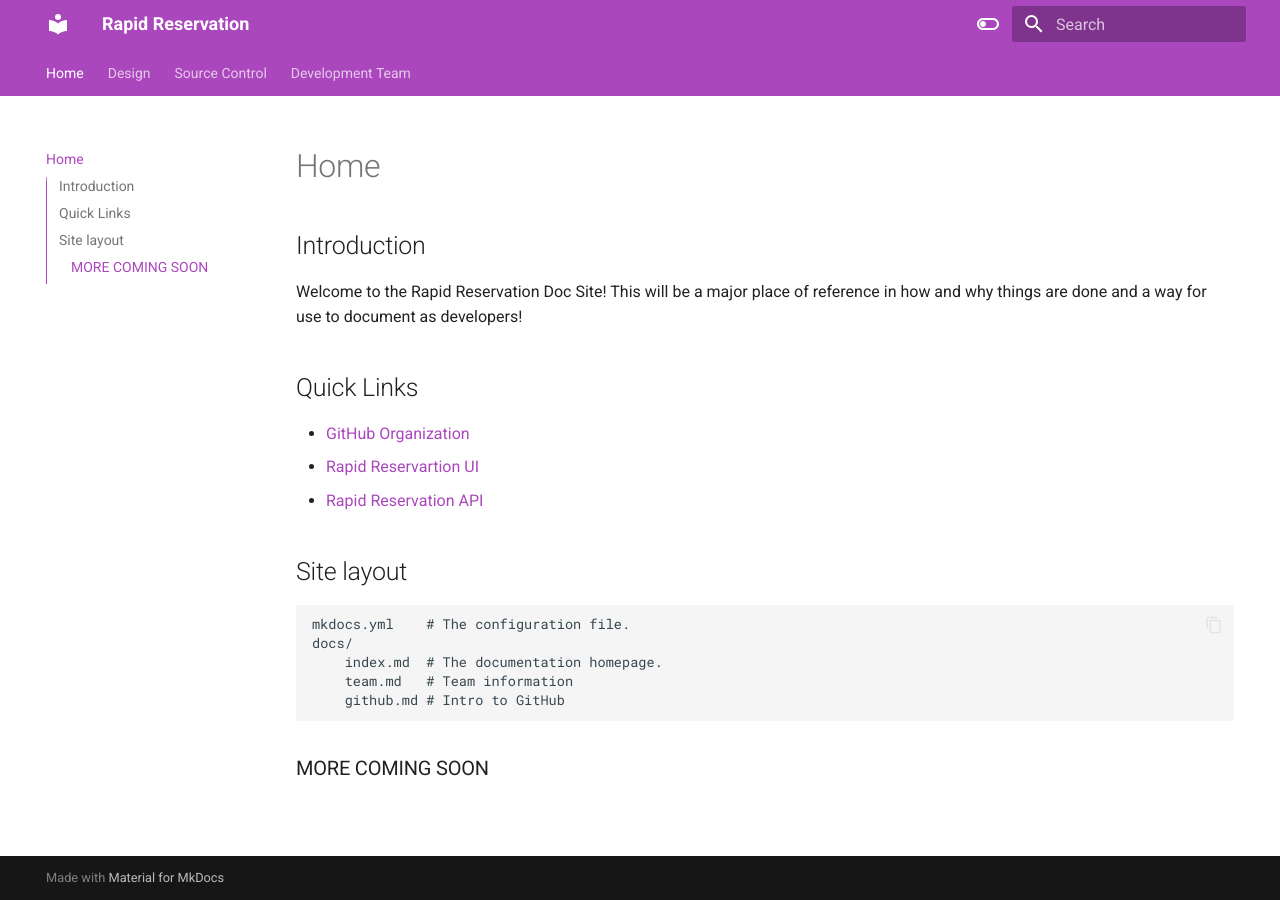
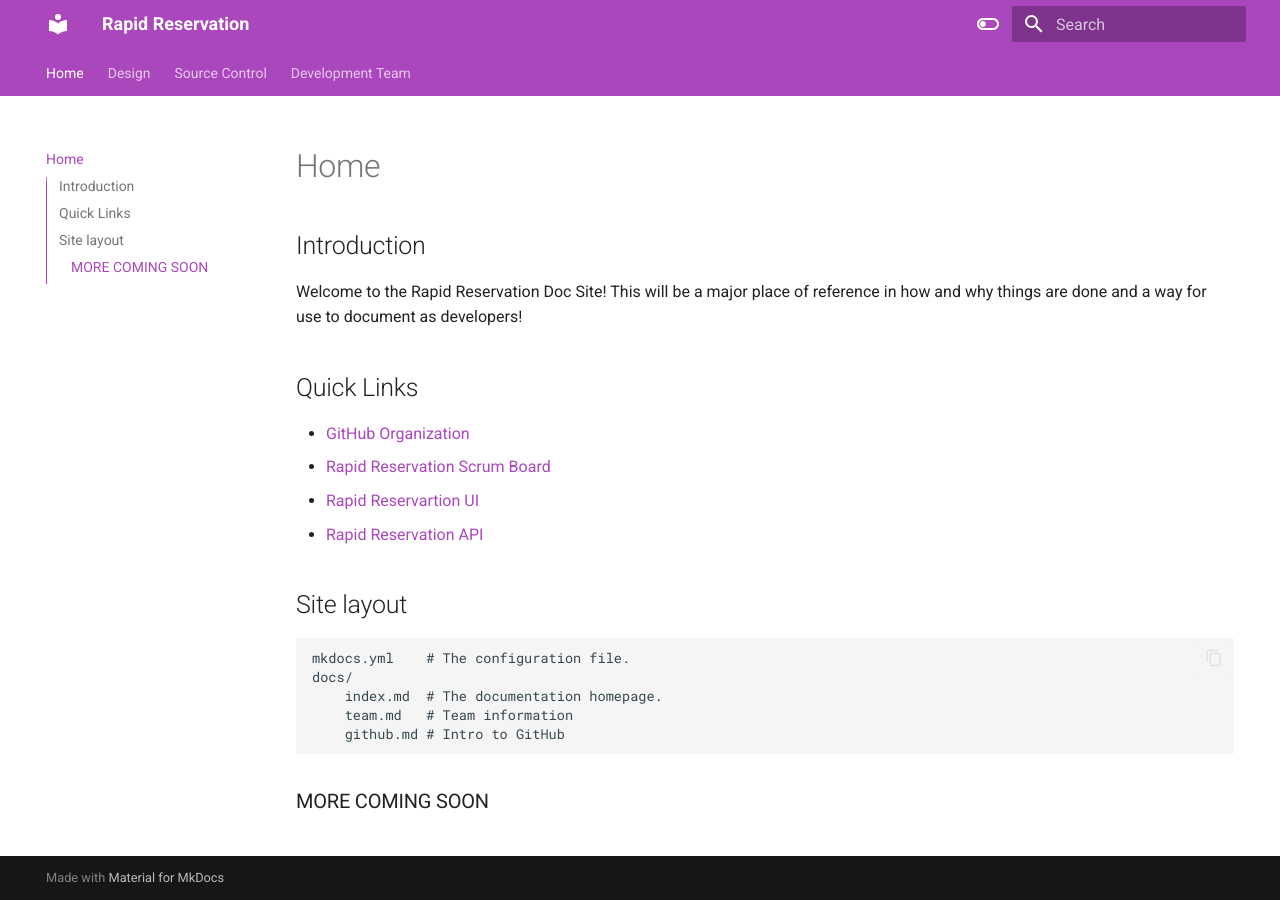
Before and after one commit to Rapid-Reservation/rapid-reservation-docs, an MkDocs documentation site: the page built from docs/index.md, in a window 1280 px wide. Built offline with MkDocs 1.6.1 and Material for MkDocs 9.7.7, drawn with Linux system fonts in a browser that asks for light colours.

Commit message:
chore: add scrum board link to dock site

```diff
--- a/docs/index.md
+++ b/docs/index.md
@@ -7,6 +7,7 @@
 ## Quick Links
 
 - [GitHub Organization](https://github.com/Rapid-Reservation)
+- [Rapid Reservation Scrum Board](https://github.com/orgs/Rapid-Reservation/projects/1/views/1)
 - [Rapid Reservartion UI]()
 - [Rapid Reservation API]()
 
```
